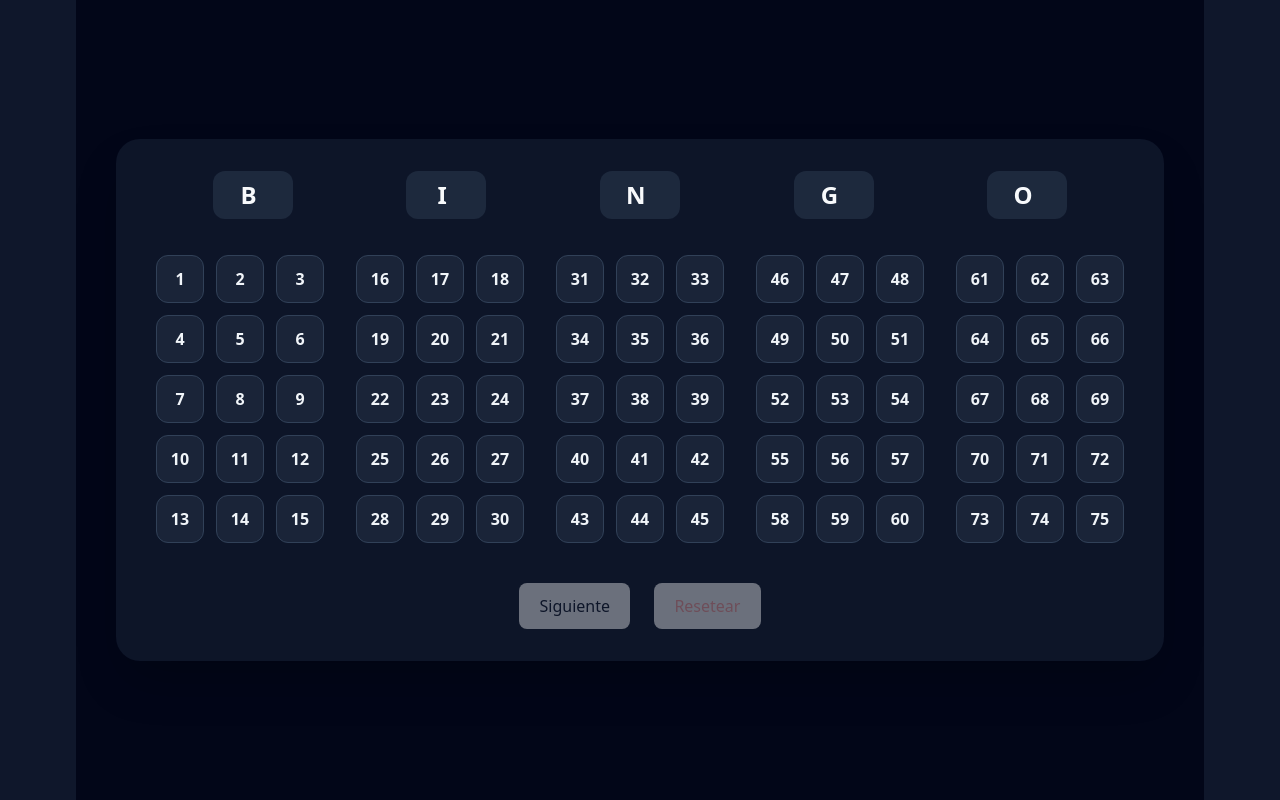
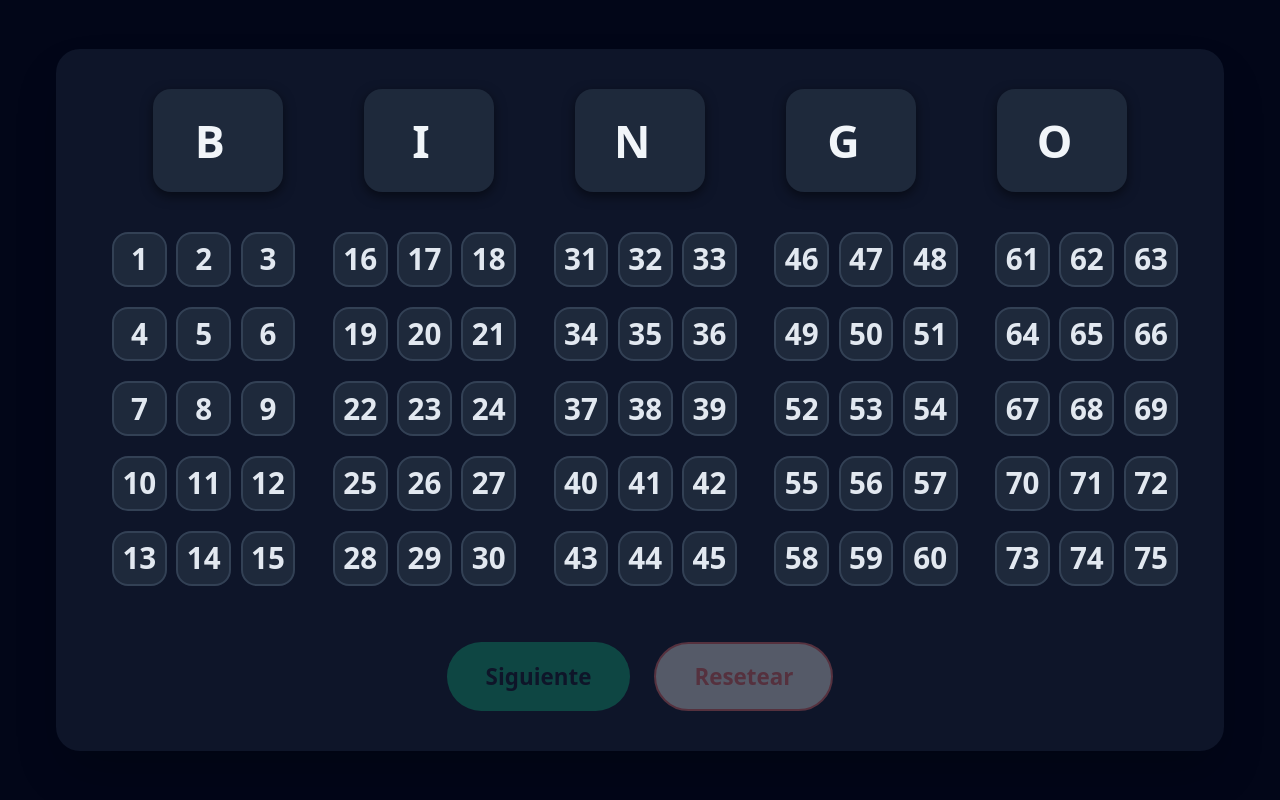
Before and after one commit to raulferreyra/bingo, a Vue app: page / in a window 1280 px wide. Built offline with nearby package versions, Linux system fonts and the light colour scheme.

Commit message:
Fixes UX

```diff
--- a/src/App.vue
+++ b/src/App.vue
@@ -1,41 +1,37 @@
 <template>
   <div class="min-h-screen flex items-center justify-center bg-slate-950">
-    <div class="w-full max-w-6xl px-10 py-8">
-      <main class="bg-slate-900/90 rounded-3xl shadow-2xl px-10 py-8">
+    <div class="w-full max-w-[1600px] px-14 py-10">
+
+      <main class="bg-slate-900/95 rounded-3xl shadow-2xl px-14 py-10">
+
         <!-- Cabecera B I N G O -->
-        <div class="flex justify-between mb-6">
+        <div class="flex justify-between mb-10">
           <div
             v-for="col in columns"
             :key="col.key"
             class="flex flex-col items-center flex-1"
           >
             <div
-              class="text-2xl font-extrabold tracking-[0.35em]
-                     bg-slate-800 text-slate-50 rounded-xl px-4 py-2
-                     w-20 text-center"
+              class="bingo-header"
             >
               {{ col.key }}
             </div>
           </div>
         </div>
 
-        <!-- Tablero en columnas, cada una con grilla 3x5 -->
-        <div class="flex justify-between gap-8">
+
+        <!-- Tablero en columnas -->
+        <div class="flex justify-between gap-12">
           <div
             v-for="col in columns"
             :key="col.key + '-grid'"
             class="flex-1 flex flex-col items-center"
           >
-            <div
-              class="grid grid-cols-3 gap-3 mt-3"
-            >
+            <div class="grid grid-cols-3 gap-5">
               <div
                 v-for="cell in (board[col.key] || [])"
                 :key="cell.number"
-                class="h-12 w-12 flex items-center justify-center
-                       rounded-xl border border-slate-700
-                       bg-slate-800/80 text-slate-100
-                       text-base font-semibold"
+                class="bingo-cell"
               >
                 {{ cell.number }}
               </div>
@@ -43,31 +39,23 @@
           </div>
         </div>
 
-        <div class="mt-10 flex justify-center gap-6">
-          <button
-            type="button"
-            class="px-8 py-2 rounded-full font-semibold
-                   bg-emerald-500/80 hover:bg-emerald-400
-                   text-slate-900 transition disabled:opacity-40"
-            disabled
-          >
+
+        <!-- Controles -->
+        <div class="mt-14 flex justify-center gap-6">
+          <button class="btn-next" disabled>
             Siguiente
           </button>
 
-          <button
-            type="button"
-            class="px-8 py-2 rounded-full font-semibold border
-                   border-red-400 text-red-300 hover:bg-red-500/10
-                   transition disabled:opacity-40"
-            disabled
-          >
+          <button class="btn-reset" disabled>
             Resetear
           </button>
         </div>
+
       </main>
     </div>
   </div>
 </template>
+
 
 <script setup>
 import { ref, onMounted } from 'vue'
@@ -80,7 +68,6 @@ const columns = [
   { key: 'O', start: 61, end: 75 }
 ]
 
-// board será { B: [{number, marked}], I: [...], ... }
 const board = ref({})
 
 function initBoard () {
@@ -89,10 +76,7 @@ function initBoard () {
   for (const col of columns) {
     const cells = []
     for (let n = col.start; n <= col.end; n++) {
-      cells.push({
-        number: n,
-        marked: false
-      })
+      cells.push({ number: n, marked: false })
     }
     data[col.key] = cells
   }
@@ -104,3 +88,71 @@ onMounted(() => {
   initBoard()
 })
 </script>
+
+
+<!-- 🎨 ESTILOS EXCLUSIVOS PARA MEJOR VISIBILIDAD EN PANTALLA GRANDE -->
+<style scoped>
+.bingo-header {
+  font-size: 2.8rem;
+  font-weight: 900;
+  letter-spacing: 0.35em;
+  background: #1e293b;
+  color: #f1f5f9;
+  padding: 18px 30px;
+  border-radius: 18px;
+  text-align: center;
+  min-width: 130px;
+  box-shadow: 0 4px 12px rgba(0,0,0,0.5);
+}
+
+.range-label {
+  margin-top: 6px;
+  font-size: 1rem;
+  color: #94a3b8;
+  font-weight: 500;
+}
+
+.bingo-cell {
+  height: 1.85em;
+  width: 1.85em;
+  border-radius: 16px;
+  background: #1e293b;
+  border: 2px solid #334155;
+  color: #e2e8f0;
+  font-size: 1.85rem;
+  font-weight: 700;
+  display: flex;
+  align-items: center;
+  justify-content: center;
+  transition: 0.2s ease;
+}
+
+.bingo-cell:hover {
+  background: #334155;
+  transform: scale(1.05);
+}
+
+.btn-next,
+.btn-reset {
+  padding: 16px 38px;
+  font-size: 1.4rem;
+  font-weight: 700;
+  border-radius: 999px;
+  transition: 0.2s ease;
+}
+
+.btn-next {
+  background: #10b981;
+  color: #0f172a;
+}
+
+.btn-reset {
+  border: 2px solid #f87171;
+  color: #f87171;
+}
+
+.btn-next:disabled,
+.btn-reset:disabled {
+  opacity: 0.3;
+}
+</style>
```
